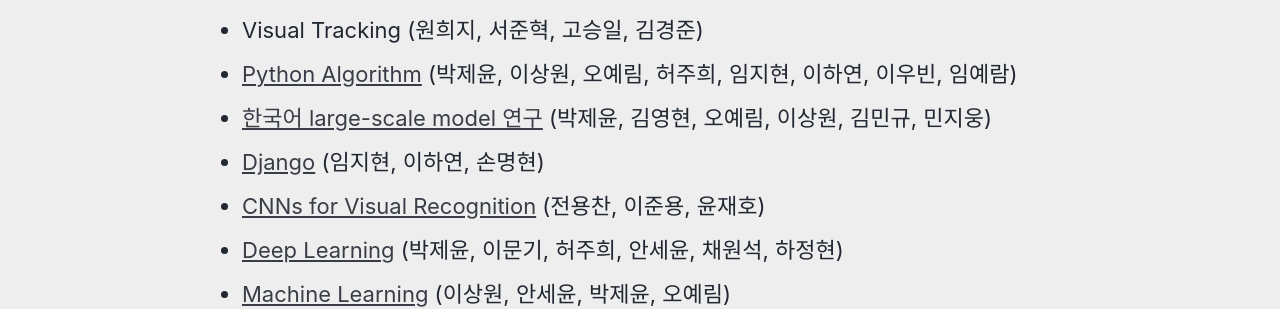
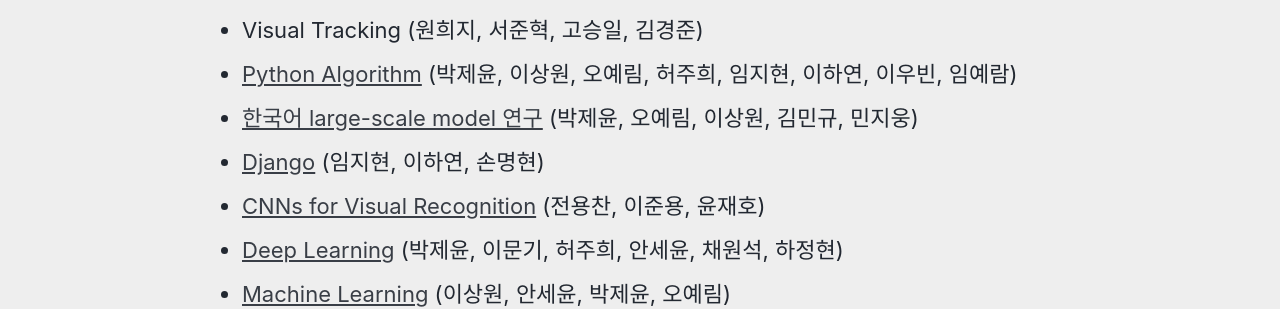
Before and after one commit to TAVEResearch/TAVEResearch.github.io, a Jekyll site: the page built from about.md, in a window 1280 px wide. Shown: the part 1343-1652 px from the top of the page. Built offline with Jekyll 4.4.1, drawn with Linux system fonts in a browser that asks for light colours; cached includes are drawn as plain includes.

Commit message:
Update about.md

```diff
--- a/about.md
+++ b/about.md
@@ -30,7 +30,7 @@ author_profile: false
 - [Research Seminar](https://www.notion.so/Research-Seminar-c5cc5ea3cec34e1ea93dba80d6040dad) (오창대, 원희지, 박제윤, 민지웅, 한지은)
 - Visual Tracking (원희지, 서준혁, 고승일, 김경준)
 - [Python Algorithm](https://github.com/TAVEResearch/TAVE_algorithm_study) (박제윤, 이상원, 오예림, 허주희, 임지현, 이하연, 이우빈, 임예람)
-- [한국어 large-scale model 연구](https://github.com/TAVEResearch/Korean_large-scale_model) (박제윤, 김영현, 오예림, 이상원, 김민규, 민지웅)
+- [한국어 large-scale model 연구](https://github.com/TAVEResearch/Korean_large-scale_model) (박제윤, 오예림, 이상원, 김민규, 민지웅)
 - [Django](https://github.com/TAVEResearch/AMA) (임지현, 이하연, 손명현)
 - [CNNs for Visual Recognition](https://github.com/TAVEResearch/cs231n) (전용찬, 이준용, 윤재호)
 - [Deep Learning](https://github.com/TAVEResearch/deep_learning) (박제윤, 이문기, 허주희, 안세윤, 채원석, 하정현)
```
